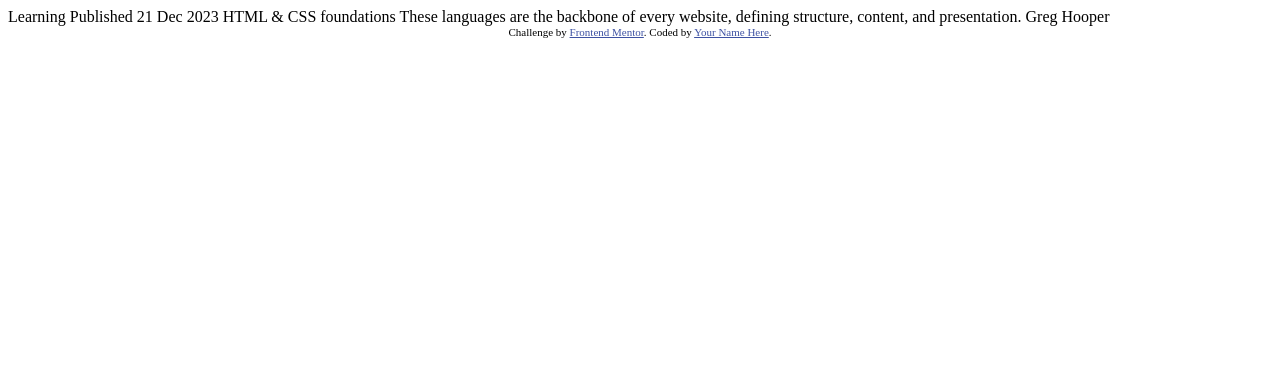
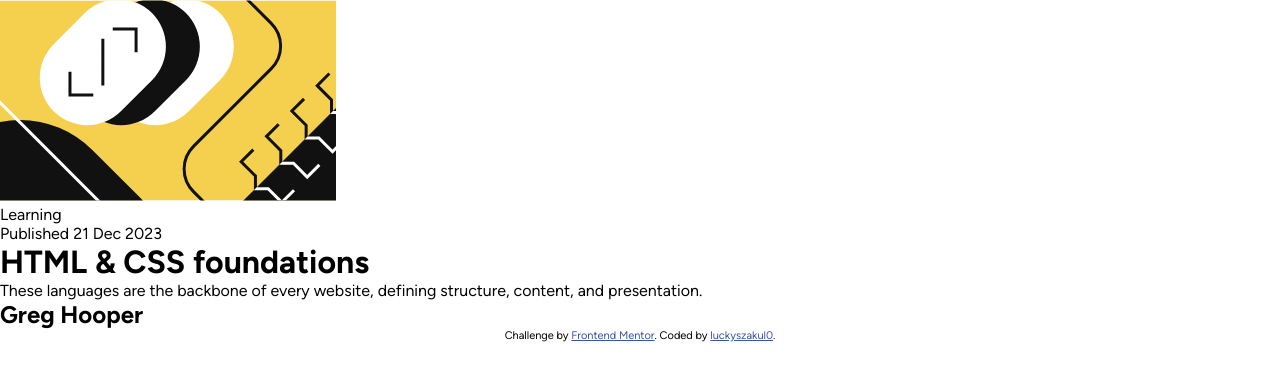
Before and after one commit to luckyszakul0/FM-Blog-preview-card, a plain HTML site: page index.html in a window 1280 px wide. Drawn offline with Linux system fonts and the light colour scheme.

Commit message:
Added basic CSS styles and basic HTML structure

```diff
--- /dev/null
+++ b/css/main.css
@@ -0,0 +1,65 @@
+:root{
+    --yellow: hsl(47, 88%, 53%);
+    --gray950: hsl(0, 0%, 7%);
+    --gray500: hsl(0, 0%, 42%);
+    --white: hsl(0, 0%, 100%);
+}
+
+/* Typography rules */
+@font-face {
+    font-family: Figtree;
+    src: url(../assets/fonts/Figtree-VariableFont_wght.ttf);
+}
+
+.text-preset-1{
+    font-weight: 800;
+    font-size: 1.5rem;
+    letter-spacing: 0px;
+    line-height: 150%;
+}
+
+.text-preset-2{
+    font-weight: 500;
+    font-size: 1rem;
+    letter-spacing: 0px;
+    line-height: 150%;
+}
+
+.text-preset-3{
+    font-weight: 500;
+    font-size: 0.875rem;
+    line-height: 150%;
+    letter-spacing: 0px;
+}
+
+.text-preset-3-bold{
+    font-weight: 800;
+    font-size: 0.875rem;
+    line-height: 150%;
+    letter-spacing: 0px;
+}
+/*--------------*/
+
+/* CSS Reset */
+*,
+*::before,
+*::after{
+    box-sizing: border-box;
+    margin: 0;
+    padding: 0;
+}
+
+html, body{
+    width: 100%;
+    height: 100%;
+    font-family: Figtree;
+}
+/* ------------- */
+
+.attribution {
+    font-size: 11px; text-align: center;
+}
+
+.attribution a {
+    color: hsl(228, 45%, 44%);
+}
--- a/index.html
+++ b/index.html
@@ -3,32 +3,26 @@
 <head>
   <meta charset="UTF-8">
   <meta name="viewport" content="width=device-width, initial-scale=1.0"> <!-- displays site properly based on user's device -->
-
+  <link rel="stylesheet" href="./css/main.css">
   <link rel="icon" type="image/png" sizes="32x32" href="./assets/images/favicon-32x32.png">
 
   <title>Frontend Mentor | Blog preview card</title>
 
-  <!-- Feel free to remove these styles or customise in your own stylesheet 👍 -->
-  <style>
-    .attribution { font-size: 11px; text-align: center; }
-    .attribution a { color: hsl(228, 45%, 44%); }
-  </style>
 </head>
 <body>
 
-  Learning
+  <main>
+    <img src="./assets/images/illustration-article.svg" alt="Abstract Art Article Illustration">
+    <p>Learning</p>
+    <p>Published 21 Dec 2023</p>
+    <h1>HTML & CSS foundations</h1>
+    <p>These languages are the backbone of every website, defining structure, content, and presentation.</p>
+    <h2>Greg Hooper</h2>
+  </main>
 
-  Published 21 Dec 2023
-
-  HTML & CSS foundations
-
-  These languages are the backbone of every website, defining structure, content, and presentation.
-
-  Greg Hooper
-
-  <div class="attribution">
+  <footer class="attribution">
     Challenge by <a href="https://www.frontendmentor.io?ref=challenge" target="_blank">Frontend Mentor</a>.
-    Coded by <a href="#">Your Name Here</a>.
-  </div>
+    Coded by <a href="https://github.com/luckyszakul0">luckyszakul0</a>.
+  </footer>
 </body>
 </html>
```
Also changed, not shown: 1 other file.
